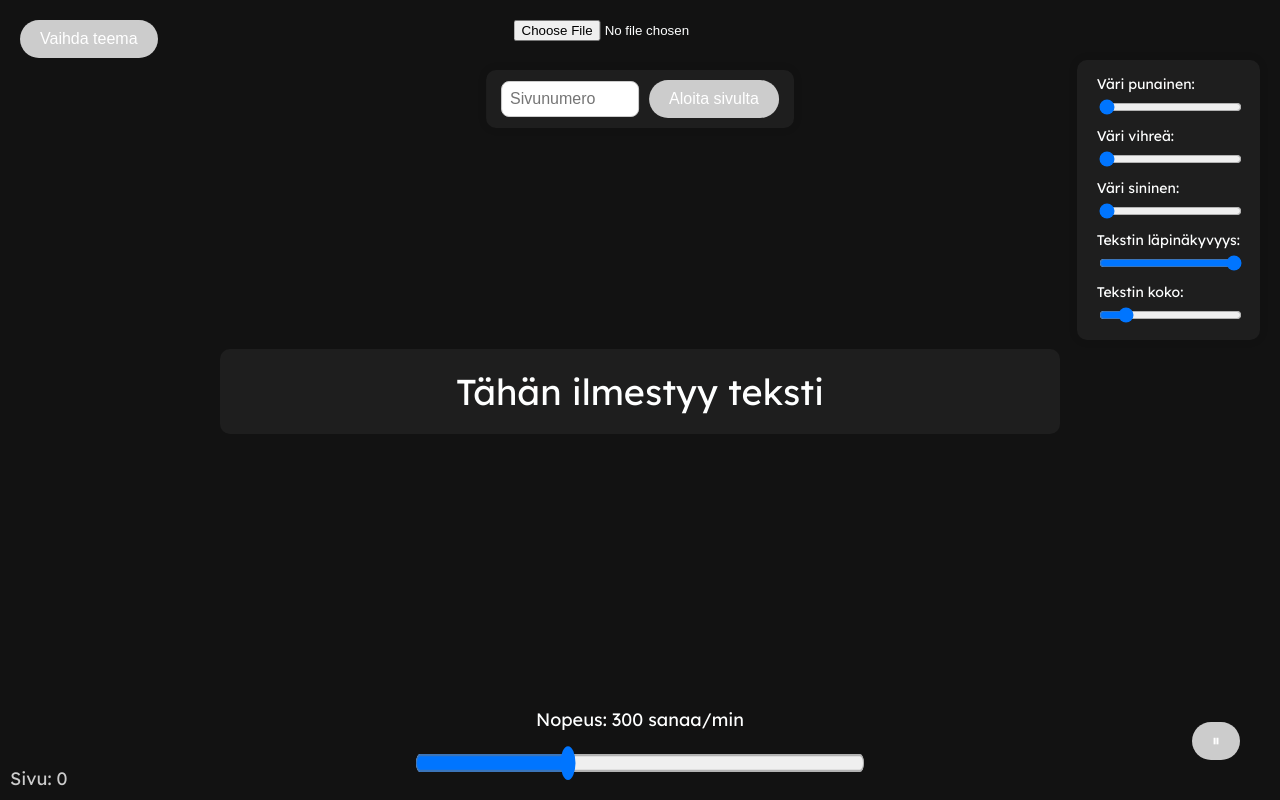
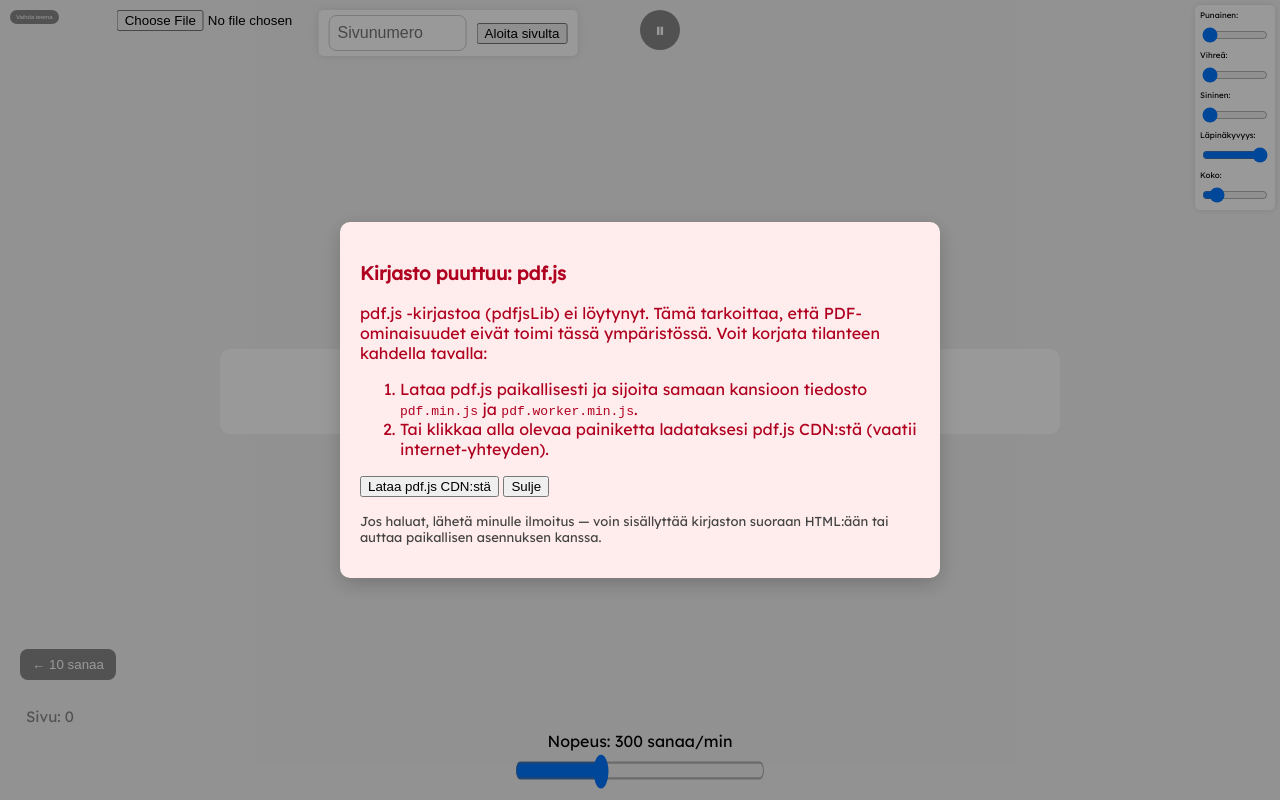
Before and after one commit to Creativity21/Creativity21.github.io, a plain HTML site: page index.html in a window 1280 px wide. Drawn offline with Linux system fonts and the light colour scheme.

Commit message:
Enhance PDF reader with error handling and UI updates
Added error handling for missing pdf.js library and improved UI elements.

```diff
--- a/index.html
+++ b/index.html
@@ -11,11 +11,13 @@
       --text-color: rgba(0, 0, 0, 1);
       --card-bg: #ffffff;
       --accent-color: #888;
+      --error-bg: #ffecec;
+      --error-text: #b00020;
     }
 
     body.dark-mode {
       --bg-color: #121212;
-      --text-color: rgba(254, 255, 255, 1);
+      --text-color: rgba(255, 255, 255, 1);
       --card-bg: #1e1e1e;
       --accent-color: #ccc;
     }
@@ -31,43 +33,60 @@
 
     #pdfInput {
       position: absolute;
-      top: 20px;
-      left: 50%;
+      top: 10px;
+      left: 19%;
       transform: translateX(-50%);
+      z-index: 1200;
     }
 
     #themeToggle {
       position: absolute;
-      top: 20px;
-      left: 20px;
-      padding: 10px 20px;
-      font-size: 16px;
-      border-radius: 20px;
+      top: 10px;
+      left: 10px;
+      padding: 4px 6px;
+      font-size: 6px;
+      border-radius: 10px;
       cursor: pointer;
       background-color: var(--accent-color);
       border: none;
       color: #fff;
       transition: transform 0.1s ease;
+      z-index: 1200;
     }
-    #themeToggle:hover {
-      transform: translateY(2px);
-    }
+    #themeToggle:hover { transform: translateY(2px); }
 
+    /* Ympyrämuotoinen pause/play -nappula vasemmassa alakulmassa */
     #pauseBtn {
       position: fixed;
-      bottom: 40px;
-      right: 40px;
-      padding: 10px 20px;
-      font-size: 16px;
-      border-radius: 20px;
-      cursor: pointer;
+      top: 10px;
+      left: 50%;
+      width: 40px;
+      height: 40px;
+      border-radius: 50%;
       background-color: var(--accent-color);
       border: none;
       color: #fff;
-      transition: transform 0.1s ease;
+      display: flex;
+      align-items: center;
+      justify-content: center;
+      font-size: 20px;
+      cursor: pointer;
+      transition: transform 0.1s ease, background-color 0.15s ease;
+      z-index: 1100;
     }
-    #pauseBtn:hover {
-      transform: translateY(2px);
+    #pauseBtn:hover { transform: translateY(2px); }
+
+    #pageNumberDisplay {
+      position: fixed;
+      bottom: 72px; /* näkyy hieman napin yläpuolella */
+      left: 20px;
+      font-size: 15px;
+      color: var(--accent-color);
+      user-select: none;
+      z-index: 1100;
+      background: transparent;
+      padding: 2px 6px;
+      border-radius: 6px;
     }
 
     #textDisplay {
@@ -90,16 +109,6 @@
       overflow-wrap: normal;
     }
 
-    #pageNumberDisplay {
-      position: fixed;
-      bottom: 10px;
-      left: 10px;
-      font-size: 18px;
-      color: var(--accent-color);
-      user-select: none;
-      z-index: 1000;
-    }
-
     .controls {
       position: absolute;
       bottom: 20px;
@@ -110,95 +119,81 @@
       align-items: center;
       justify-content: center;
       gap: 10px;
+      z-index: 1000;
     }
 
     #speedControl {
-      width: 450px;
-      height: 30px;
+      width: 250px;
+      height: 15px;
       transform: scaleY(2.25);
       cursor: pointer;
     }
 
-    label[for="speedControl"] {
-      font-size: 18px;
-      margin-bottom: 5px;
-      color: var(--text-color);
+    .slider-controls {
+      position: absolute;
+      top: 5px;
+      right: 5px;
+      display: flex;
+      flex-direction: column;
+      gap: 5px;
+      background: var(--card-bg);
+      padding: 5px 5px;
+      border-radius: 5px;
+      box-shadow: 0 0 5px rgba(0,0,0,0.1);
+      user-select: none;
+      max-width: 70px;
+      z-index: 1000;
     }
 
-    .slider-controls {
-      position: absolute;
-      top: 60px;
-      right: 20px;
-      display: flex;
-      flex-direction: column;
-      gap: 10px;
-      background: var(--card-bg);
-      padding: 15px 20px;
-      border-radius: 10px;
-      box-shadow: 0 0 10px rgba(0,0,0,0.1);
-      user-select: none;
-      max-width: 200px;
-    }
-
-    .slider-controls label {
-      font-size: 14px;
-      color: var(--text-color);
-      display: flex;
-      flex-direction: column;
-      gap: 4px;
-      user-select: none;
-    }
-
-    input[type="range"] {
-      width: 100%;
-      cursor: pointer;
-    }
+    .slider-controls label { font-size: 8px; color: var(--text-color); display:flex; flex-direction:column; gap:5px; }
 
     #pageSelector {
       display: none;
       position: absolute;
-      top: 70px;
-      left: 50%;
+      top: 10px;
+      left: 35%;
       transform: translateX(-50%);
       background: var(--card-bg);
-      padding: 10px 15px;
-      border-radius: 10px;
+      padding: 5px 10px;
+      border-radius: 5px;
       box-shadow: 0 0 10px rgba(0,0,0,0.1);
       user-select: none;
       display: flex;
       gap: 10px;
       align-items: center;
+      z-index: 1000;
     }
 
-    input[type="number"] {
-      padding: 8px;
-      border-radius: 8px;
-      font-size: 16px;
-      width: 120px;
-      border: 1px solid #ccc;
+    input[type="number"] { padding: 8px; border-radius: 8px; font-size: 16px; width: 120px; border: 1px solid #ccc; }
+
+    button { cursor: pointer; }
+
+    /* Virheilmoitus-overlay jos pdf.js ei löydy */
+    #errorOverlay {
+      position: fixed;
+      inset: 0;
+      display: none;
+      align-items: center;
+      justify-content: center;
+      background: rgba(0,0,0,0.4);
+      z-index: 2000;
+    }
+    #errorBox {
+      background: var(--error-bg);
+      color: var(--error-text);
+      padding: 20px;
+      border-radius: 10px;
+      max-width: 560px;
+      box-shadow: 0 6px 20px rgba(0,0,0,0.2);
     }
 
-    button {
-      cursor: pointer;
-      border: none;
-      border-radius: 20px;
-      padding: 10px 20px;
-      font-size: 16px;
-      background-color: var(--accent-color);
-      color: #fff;
-      transition: transform 0.1s ease;
-      user-select: none;
-    }
-    button:hover {
-      transform: translateY(2px);
-    }
+    #errorBox a { color: inherit; text-decoration: underline; font-weight:600; }
   </style>
 </head>
 <body>
 
   <input type="file" id="pdfInput" accept="application/pdf" />
-  <button id="themeToggle">Vaihda teema</button>
-  <button id="pauseBtn">⏸</button>
+  <button id="themeToggle" aria-pressed="false">Vaihda teema</button>
 
   <div id="pageSelector">
     <input type="number" id="pageInput" placeholder="Sivunumero" min="1" />
@@ -206,19 +201,19 @@
   </div>
 
   <div class="slider-controls">
-    <label for="redControl">Väri punainen:
+    <label>Punainen:
       <input type="range" id="redControl" min="0" max="255" value="0" />
     </label>
-    <label for="greenControl">Väri vihreä:
+    <label>Vihreä:
       <input type="range" id="greenControl" min="0" max="255" value="0" />
     </label>
-    <label for="blueControl">Väri sininen:
+    <label>Sininen:
       <input type="range" id="blueControl" min="0" max="255" value="0" />
     </label>
-    <label for="opacityControl">Tekstin läpinäkyvyys:
+    <label>Läpinäkyvyys:
       <input type="range" id="opacityControl" min="0" max="100" value="100" />
     </label>
-    <label for="fontSizeControl">Tekstin koko:
+    <label>Koko:
       <input type="range" id="fontSizeControl" min="16" max="150" value="36" />
     </label>
   </div>
@@ -226,17 +221,63 @@
   <div id="textDisplay">Tähän ilmestyy teksti</div>
   <div id="pageNumberDisplay">Sivu: 0</div>
 
+
+  <button id="pauseBtn" aria-pressed="false" title="Pysäytä / Jatka">⏸</button>
+
+  <button id="back10Btn" style="position:fixed; bottom:120px; left:20px; z-index:1100; padding:8px 12px; border-radius:8px; background:var(--accent-color); color:#fff; border:none;">← 10 sanaa</button>
+
   <div class="controls">
     <label for="speedControl">Nopeus: <span id="wpmValue">300</span> sanaa/min</label>
     <input type="range" id="speedControl" min="200" max="500" value="300" />
   </div>
 
-  <script src="pdf.min.js"></script>
+  <!-- Virheilmoitus- overlay (piilotettu vakiona) -->
+  <div id="errorOverlay" role="dialog" aria-modal="true">
+    <div id="errorBox">
+      <h3>Kirjasto puuttuu: pdf.js</h3>
+      <p>pdf.js -kirjastoa (pdfjsLib) ei löytynyt. Tämä tarkoittaa, että PDF-ominaisuudet eivät toimi tässä ympäristössä.
+      Voit korjata tilanteen kahdella tavalla:</p>
+      <ol>
+        <li>Lataa pdf.js paikallisesti ja sijoita samaan kansioon tiedosto <code>pdf.min.js</code> ja <code>pdf.worker.min.js</code>.</li>
+        <li>Tai klikkaa alla olevaa painiketta ladataksesi pdf.js CDN:stä (vaatii internet-yhteyden).</li>
+      </ol>
+      <p>
+        <button id="tryLoadCdnBtn">Lataa pdf.js CDN:stä</button>
+        <button id="dismissErrorBtn">Sulje</button>
+      </p>
+      <p style="font-size:13px;color:#444;margin-top:6px">Jos haluat, lähetä minulle ilmoitus — voin sisällyttää kirjaston suoraan HTML:ään tai auttaa paikallisen asennuksen kanssa.</p>
+    </div>
+  </div>
+
   <script>
-      pdfjsLib.GlobalWorkerOptions.workerSrc = 'pdf.worker.min.js';
-    // Asetetaan tumma teema oletukseksi
-    document.body.classList.add('dark-mode');
+    // Yksinkertainen helper, joka yrittää varmistaa että pdfjsLib on käytettävissä.
+    function ensurePDFJS() {
+      return new Promise((resolve, reject) => {
+        if (window.pdfjsLib) return resolve(window.pdfjsLib);
 
+        // Jos ympäristössä ei ole pdf.min.js paikallisesti, tarjoa dynaaminen lataus CDN:stä
+        const cdnUrl = 'https://cdnjs.cloudflare.com/ajax/libs/pdf.js/2.16.105/pdf.min.js';
+        const workerUrl = 'https://cdnjs.cloudflare.com/ajax/libs/pdf.js/2.16.105/pdf.worker.min.js';
+
+        let script = document.createElement('script');
+        script.src = cdnUrl;
+        script.async = true;
+        script.onload = () => {
+          // odota, että pdfjsLib on valmis
+          if (window.pdfjsLib) {
+            window.pdfjsLib.GlobalWorkerOptions = window.pdfjsLib.GlobalWorkerOptions || {};
+            window.pdfjsLib.GlobalWorkerOptions.workerSrc = workerUrl;
+            resolve(window.pdfjsLib);
+          } else {
+            reject(new Error('pdfjsLib latautui mutta ei asettunut window.pdfjsLib nimeen'));
+          }
+        };
+        script.onerror = () => reject(new Error('cdn-lataus epäonnistui'));
+        document.head.appendChild(script);
+      });
+    }
+
+    // UI-elementit
     const pdfInput = document.getElementById('pdfInput');
     const textDisplay = document.getElementById('textDisplay');
     const speedControl = document.getElementById('speedControl');
@@ -253,6 +294,10 @@
     const blueControl = document.getElementById('blueControl');
     const opacityControl = document.getElementById('opacityControl');
     const fontSizeControl = document.getElementById('fontSizeControl');
+
+    const errorOverlay = document.getElementById('errorOverlay');
+    const tryLoadCdnBtn = document.getElementById('tryLoadCdnBtn');
+    const dismissErrorBtn = document.getElementById('dismissErrorBtn');
 
     let wordsWithPage = [];
     let currentIndex = 0;
@@ -278,22 +323,30 @@
       clearInterval(intervalId);
       const intervalMs = 60000 / wpm;
       intervalId = setInterval(() => {
-        if (!isPaused) {
-          displayWord();
-        }
+        if (!isPaused) displayWord();
       }, intervalMs);
     }
 
     function togglePause() {
       isPaused = !isPaused;
       pauseBtn.textContent = isPaused ? '▶️' : '⏸';
+      pauseBtn.setAttribute('aria-pressed', String(isPaused));
     }
 
     async function loadPDF(file) {
+      try {
+        // varmista pdf.js saatavilla
+        const pdfjs = await ensurePDFJS();
+        // Huolehdi worker-src jos ei asetettu
+        if (!pdfjs.GlobalWorkerOptions || !pdfjs.GlobalWorkerOptions.workerSrc) {
+          pdfjs.GlobalWorkerOptions = pdfjs.GlobalWorkerOptions || {};
+          pdfjs.GlobalWorkerOptions.workerSrc = 'pdf.worker.min.js';
+        }
+
         const fileReader = new FileReader();
         fileReader.onload = async function () {
           const typedArray = new Uint8Array(this.result);
-        pdfDoc = await pdfjsLib.getDocument(typedArray).promise;
+          pdfDoc = await pdfjs.getDocument(typedArray).promise;
           totalPages = pdfDoc.numPages;
 
           wordsWithPage = [];
@@ -302,11 +355,7 @@
             const content = await page.getTextContent();
             content.items.forEach(item => {
               const text = item.str.trim();
-            if (text) {
-              text.split(/\s+/).forEach(word => {
-                wordsWithPage.push({ word, page: pageNum });
-              });
-            }
+              if (text) text.split(/\s+/).forEach(word => wordsWithPage.push({ word, page: pageNum }));
             });
           }
 
@@ -316,28 +365,48 @@
           pageSelector.style.display = 'flex';
         };
         fileReader.readAsArrayBuffer(file);
+      } catch (err) {
+        console.error('loadPDF failed:', err);
+        showError(`PDF-kirjaston lataus epäonnistui: ${err.message}`);
+      }
     }
 
+    function showError(message) {
+      // Näytä virheilmoitus, ja ota käyttöön CDN-lataus -painike
+      errorOverlay.style.display = 'flex';
+      // Voit lisätä viestin virheilmoitukseen jos haluat; pidetään yksinkertaisena
+      console.warn(message);
+    }
+
+    // Yritä heti varmistaa pdfjs; jos ei löydy, näytä virheilmoitus
+    (async function init() {
+      try {
+        await ensurePDFJS();
+        // jos onnistui, aseta dark-mode ja muut oletusasetukset
+        document.body.classList.add('dark-mode');
+      } catch (err) {
+        console.warn('pdfjs ei saatavilla:', err);
+        // Näytä overlay mutta anna käyttäjälle mahdollisuus yrittää CDN-latausta
+        errorOverlay.style.display = 'flex';
+      }
+    })();
+
+    // Tapahtumakytkennät
     speedControl.addEventListener('input', () => {
       wpm = Number(speedControl.value);
       wpmValue.textContent = wpm;
-      if (!isPaused) {
-        startReading();
-      }
+      if (!isPaused) startReading();
     });
 
-    pauseBtn.addEventListener('click', () => {
-      togglePause();
-    });
+    pauseBtn.addEventListener('click', togglePause);
 
     themeToggle.addEventListener('click', () => {
-      document.body.classList.toggle('dark-mode');
+      const isDark = document.body.classList.toggle('dark-mode');
+      themeToggle.setAttribute('aria-pressed', String(isDark));
     });
 
     pdfInput.addEventListener('change', (e) => {
-      if (e.target.files.length > 0) {
-        loadPDF(e.target.files[0]);
-      }
+      if (e.target.files.length > 0) loadPDF(e.target.files[0]);
     });
 
     goToPageBtn.addEventListener('click', () => {
@@ -351,6 +420,25 @@
           startReading();
         }
       }
+    });
+
+    tryLoadCdnBtn.addEventListener('click', async () => {
+      try {
+        tryLoadCdnBtn.disabled = true;
+        tryLoadCdnBtn.textContent = 'Ladataan...';
+        await ensurePDFJS();
+        errorOverlay.style.display = 'none';
+        document.body.classList.add('dark-mode');
+      } catch (err) {
+        alert('CDN-lataus epäonnistui. Tarkista internet-yhteys tai lataa pdf.min.js paikallisesti.');
+        console.error(err);
+        tryLoadCdnBtn.disabled = false;
+        tryLoadCdnBtn.textContent = 'Lataa pdf.js CDN:stä';
+      }
+    });
+
+    dismissErrorBtn.addEventListener('click', () => {
+      errorOverlay.style.display = 'none';
     });
 
     function updateTextStyles() {
@@ -370,6 +458,18 @@
     opacityControl.addEventListener('input', updateTextStyles);
     fontSizeControl.addEventListener('input', updateTextStyles);
 
+    // 10 sanaa taaksepäin (ala-nappi)
+    document.getElementById('back10Btn').addEventListener('click', () => {
+      currentIndex = Math.max(0, currentIndex - 10);
+      displayWord();
+    });
+
+
+    document.getElementById('back10Btn').addEventListener('click', () => {
+      currentIndex = Math.max(0, currentIndex - 10);
+      displayWord();
+    });
+
     document.addEventListener('keydown', (e) => {
       if (e.code === 'Space') {
         e.preventDefault();
```
Lines whose indentation alone changed are shown as unchanged.
